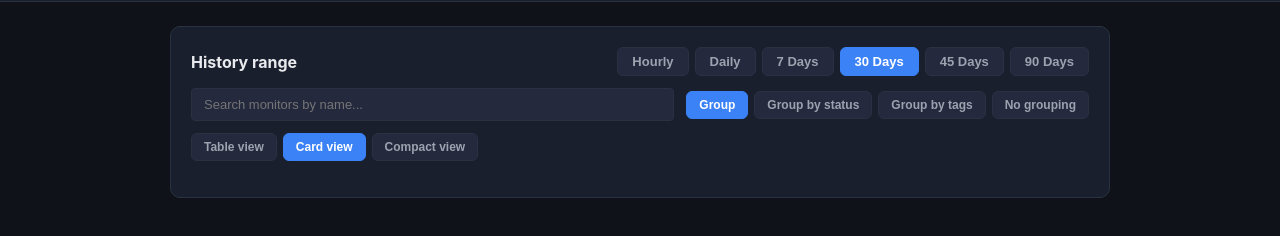
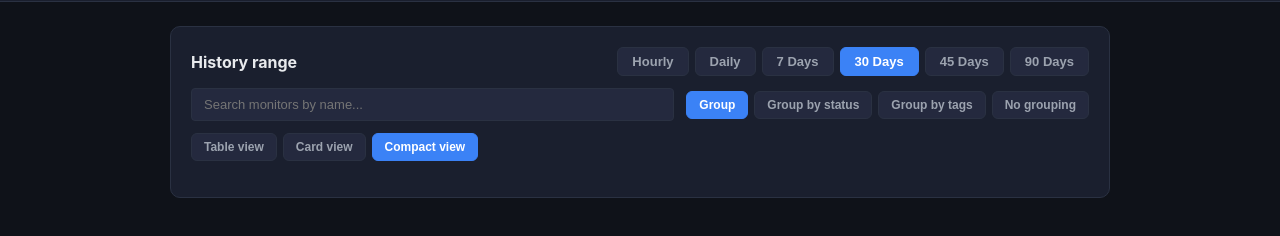
Before and after one commit to bapi-work/uptime-monitoring, a website: page public/status.html in a window 1280 px wide. Shown: the part 66-302 px from the top of the page. Drawn offline with Linux system fonts and the light colour scheme; no server answers.

Commit message:
Update default view to horizontal and adjust view toggle button states

```diff
--- a/public/status.html
+++ b/public/status.html
@@ -46,8 +46,8 @@
         </div>
         <div class="grouping-toggle" id="view-toggle">
           <button data-view="table">Table view</button>
-          <button data-view="vertical" class="active">Card view</button>
-          <button data-view="horizontal">Compact view</button>
+          <button data-view="vertical">Card view</button>
+          <button data-view="horizontal" class="active">Compact view</button>
         </div>
       </div>
     </div>
--- a/public/status.js
+++ b/public/status.js
@@ -1,6 +1,6 @@
 let currentRange = '30';
 let currentGrouping = 'group';
-let currentView = 'vertical';
+let currentView = 'horizontal';
 let searchFilter = '';
 let monitorsCache = [];
 let allowedMonitorIds = null; // null on the admin-only default page = show every monitor
```
